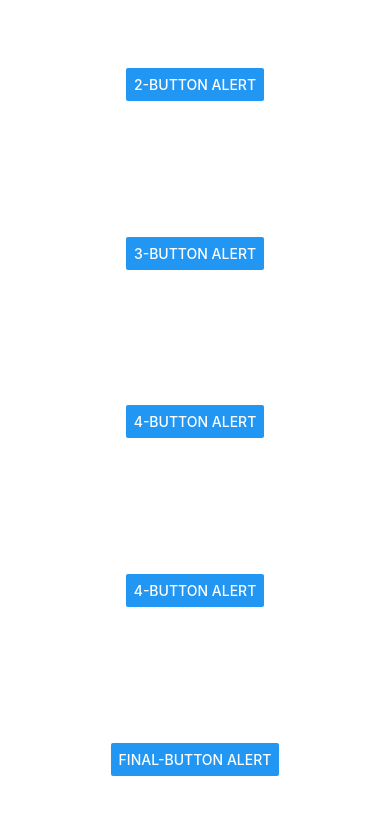
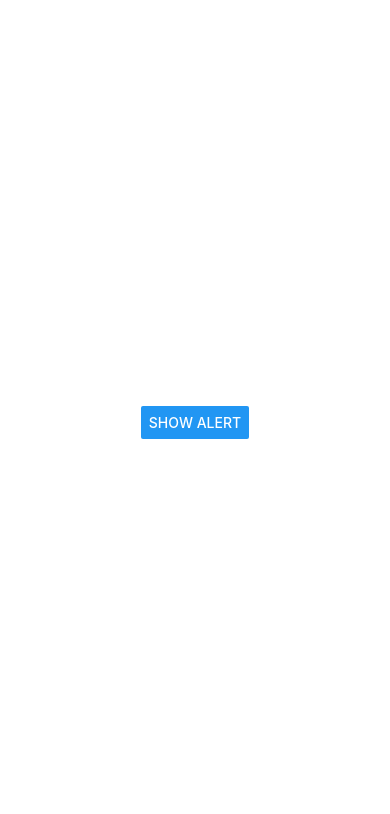
Before and after one commit to Hussain-hamim/Taskly, a React Native app: screen / in a window 390 px wide. Shown: the top 814 px of the page. Built offline with nearby package versions, Linux system fonts and the light colour scheme.

Commit message:
cancelable and onDismiss

```diff
--- a/App.js
+++ b/App.js
@@ -1,89 +1,36 @@
 import React from "react";
 import { View, StyleSheet, Button, Alert } from "react-native";
 
-const App = () => {
-  const createTwoButtonAlert = () =>
-    Alert.alert("Alert Title", "My Alert Msg", [
-      {
-        text: "Cancel",
-        onPress: () => console.log("Cancel Pressed"),
-        style: "cancel",
-      },
-      { text: "OK", onPress: () => console.log("OK Pressed") },
-    ]);
-
-  const alertMe = () =>
-    Alert.alert("Hey bro", "this the message", [
-      { text: "Ok", onPress: () => Alert.alert("Done bro") },
-      {
-        text: "Cancel",
-        onPress: () => Alert.alert("Canceled bro"),
-        style: "cancel",
-      },
-    ]);
-
-  const alertMe2 = () =>
+const showAlert = () =>
   Alert.alert(
-      "title of alert",
-      "message of alert",
+    "Alert Title",
+    "My Alert Msg",
     [
       {
         text: "Cancel",
-          onPress: () => console.log("canceled..."),
+        onPress: () => Alert.alert("Cancel Pressed"),
         style: "cancel",
       },
-        { text: "OK", onPress: () => console.log("done...") },
     ],
-      { cancelable: true, onDismiss: () => console.log("dismissed...") }
+    {
+      cancelable: true,
+      onDismiss: () =>
+        Alert.alert(
+          "This alert was dismissed by tapping outside of the alert dialog."
+        ),
+    }
   );
 
-  const createThreeButtonAlert = () =>
-    Alert.alert("Alert Title", "My Alert Msg", [
-      {
-        text: "Ask me later",
-        onPress: () => console.log("Ask me later pressed"),
-      },
-      {
-        text: "Cancel",
-        onPress: () => console.log("Cancel Pressed"),
-        style: "cancel",
-      },
-      { text: "OK", onPress: () => console.log("OK Pressed") },
-    ]);
-
-  const alertMe3 = () =>
-    Alert.alert(
-      "Title",
-      "Message",
-      [
-        {
-          text: "Cancel",
-          onPress: () => Alert.alert("Processed", "operation canceled"),
-          style: "cancel",
-        },
-        {
-          text: "Proceed",
-          onPress: () => Alert.alert("Processed", "operation completed"),
-        },
-      ],
-      { cancelable: true, onDismiss: () => console.log("dismissed") }
-    );
-
-  return (
+const App = () => (
   <View style={styles.container}>
-      <Button title={"2-Button Alert"} onPress={createTwoButtonAlert} />
-      <Button title={"3-Button Alert"} onPress={createThreeButtonAlert} />
-      <Button title={"4-Button Alert"} onPress={alertMe} />
-      <Button title={"4-Button Alert"} onPress={alertMe2} />
-      <Button title={"Final-Button Alert"} onPress={alertMe3} />
+    <Button title="Show alert" onPress={showAlert} />
   </View>
 );
-};
 
 const styles = StyleSheet.create({
   container: {
     flex: 1,
-    justifyContent: "space-around",
+    justifyContent: "center",
     alignItems: "center",
   },
 });
```
Lines whose indentation alone changed are shown as unchanged.
